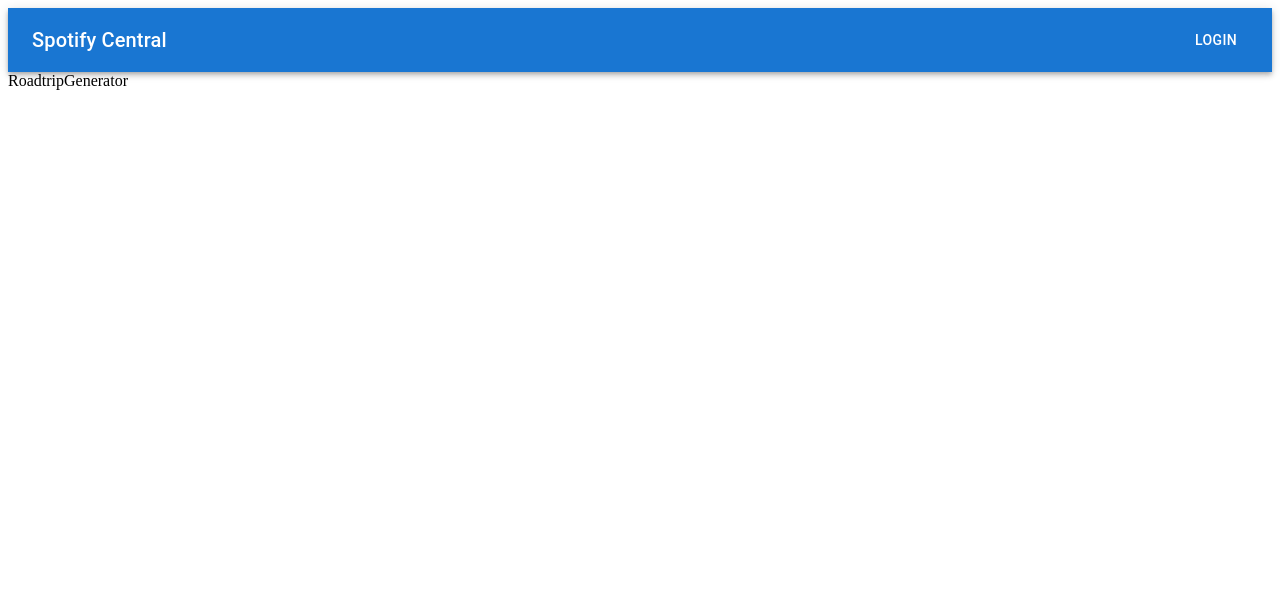
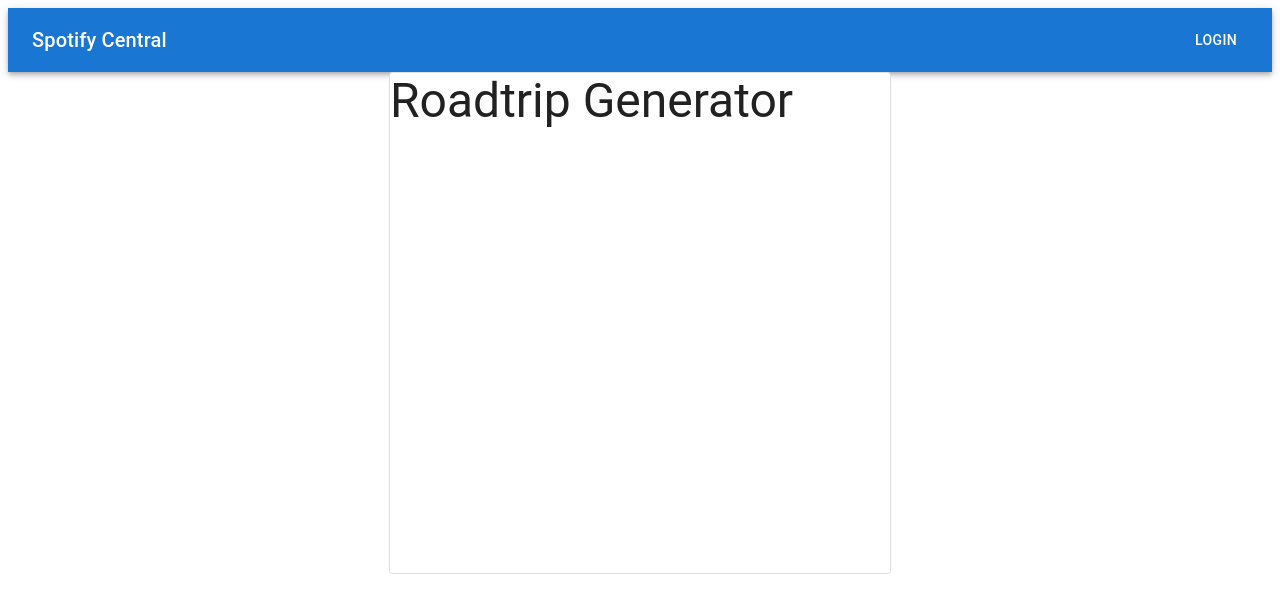
Before and after one commit to chris-brugal/SeniorProject, a React (Create React App) app in the folder client/: page /roadtrip-generator in a window 1280 px wide. Shown: the top 612 px of the page. Built offline with nearby package versions, Linux system fonts and the light colour scheme.

Commit message:
frontend progress

```diff
--- a/client/src/App.js
+++ b/client/src/App.js
@@ -2,7 +2,7 @@ import React from "react";
 import LandingPage from "./components/LandingPage";
 import TopArtists from "./components/TopArtists";
 import TopAlbums from "./components/TopAlbums";
-import RoadtripGenerator from "./components/RoadtripGenerator";
+import RoadtripGenerator from "./components/RoadtripGenerator"
 import ErrorPage from "./components/ErrorPage";
 import Navbar from "./components/Navbar";
 import { BrowserRouter, Route, Routes } from "react-router-dom";
--- a/client/src/components/RoadtripGenerator.js
+++ b/client/src/components/RoadtripGenerator.js
@@ -1,8 +1,27 @@
-import React from 'react'
+import React from 'react';
+import { Card, Typography, Grid } from '@mui/material';
 
 const RoadtripGenerator = () => {
   return (
-    <div>RoadtripGenerator</div>
+    <div>
+      <Grid
+      container
+      direction="column"
+      justifyContent="center"
+      alignItems="center"
+      >
+        <Grid item xs={12}>
+        <Typography variant="h3"></Typography>
+        </Grid>
+        <Grid item>
+          <Card variant="outlined" sx={{ height: 500, width: 500 }}>
+            <Typography variant="h3">Roadtrip Generator</Typography>
+          </Card>
+        </Grid>
+
+      </Grid>
+    </div>
+
   )
 }
 
```
